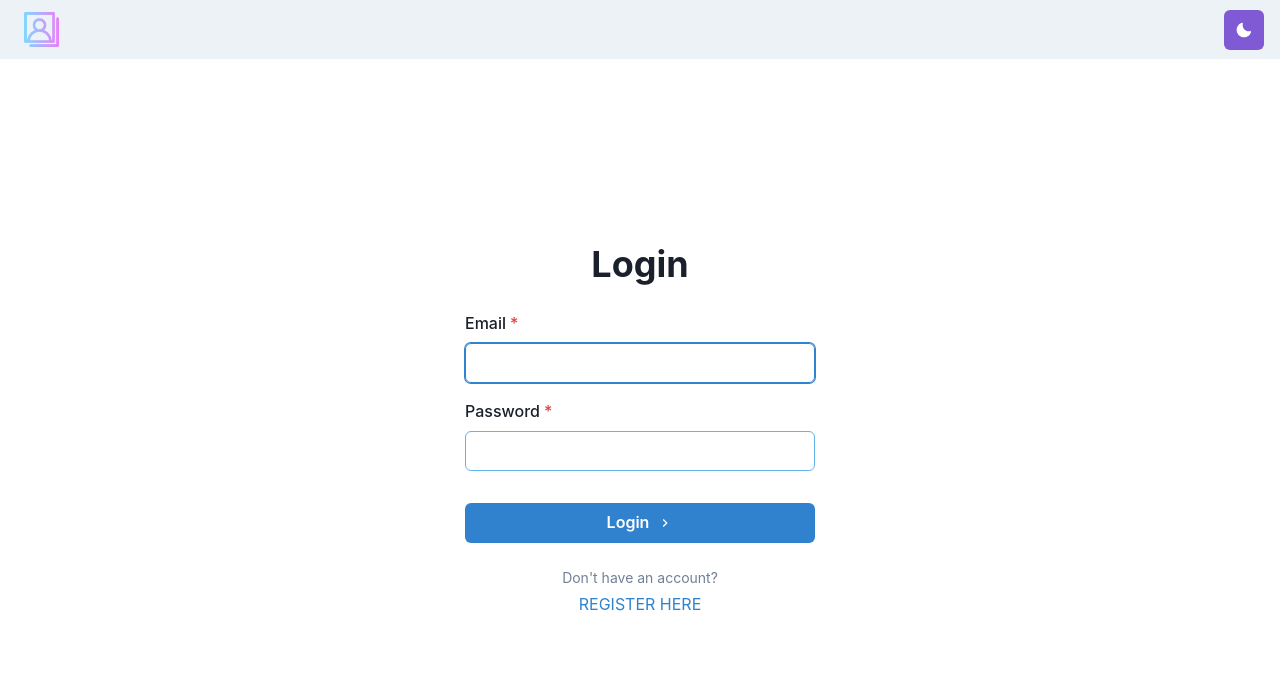
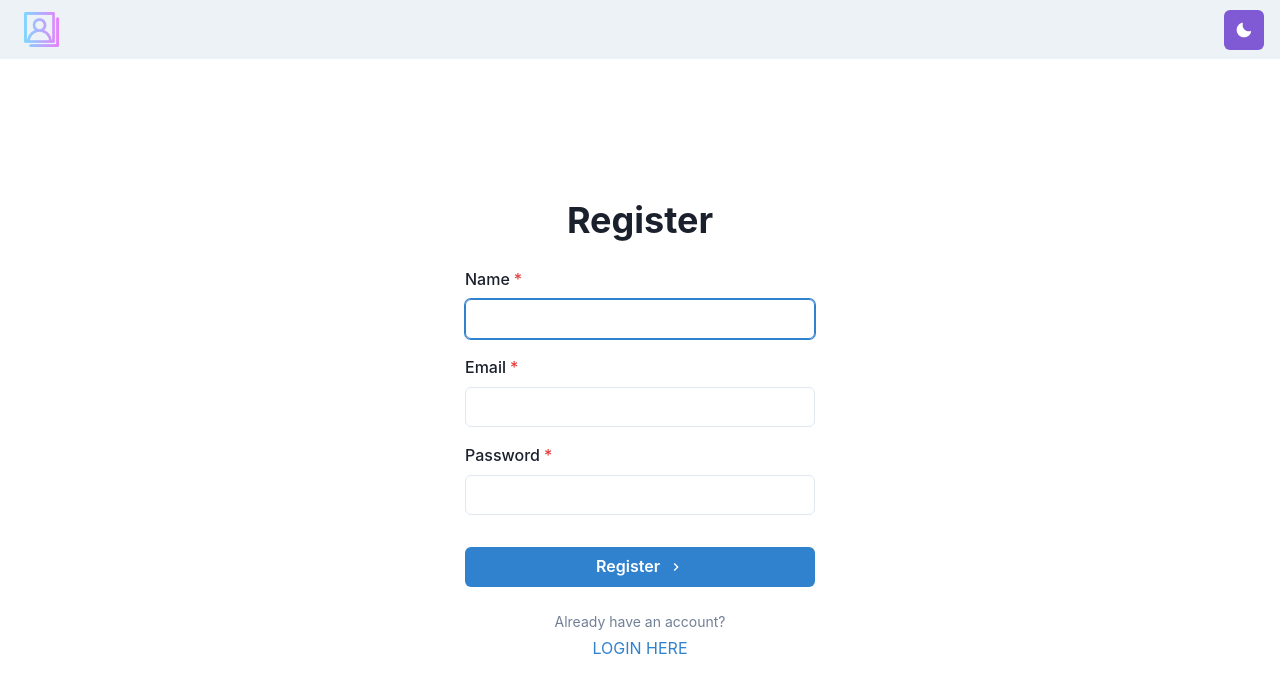
Before and after one commit to radoslavtomas/addressbook, a React (Vite) app: page /register in a window 1280 px wide. Shown: the top 692 px of the page. Built offline with nearby package versions, Linux system fonts and the light colour scheme.

Commit message:
added router dom

```diff
--- a/package.json
+++ b/package.json
@@ -18,7 +18,8 @@
     "framer-motion": "^10.16.4",
     "prop-types": "^15.8.1",
     "react": "^18.2.0",
-    "react-dom": "^18.2.0"
+    "react-dom": "^18.2.0",
+    "react-router-dom": "^6.16.0"
   },
   "devDependencies": {
     "@types/react": "^18.2.15",
--- a/src/App.jsx
+++ b/src/App.jsx
@@ -1,11 +1,30 @@
-import Login from './components/Login/Login.jsx'
+import { createBrowserRouter, RouterProvider } from 'react-router-dom'
+
+import Login from './pages/Login/Login.jsx'
+import Register from './pages/Register/Register.jsx'
+import Error from './pages/Error/Error.jsx'
+
 import './App.css'
+
+// router and routes
+const router = createBrowserRouter([{
+  path: '/',
+  element: <Login/>,
+  errorElement: <Error/>
+},
+  {
+    path: '/login',
+    element: <Login/>
+  },
+  {
+    path: '/register',
+    element: <Register/>
+  }
+])
 
 function App () {
   return (
-    <>
-      <Login/>
-    </>
+    <RouterProvider router={router}/>
   )
 }
 
--- /dev/null
+++ b/src/pages/Error/Error.jsx
@@ -0,0 +1,18 @@
+import { useRouteError } from 'react-router-dom'
+
+const Error = () => {
+  const error = useRouteError()
+  console.error(error)
+
+  return (
+    <div id="error-page">
+      <h1>Oops!</h1>
+      <p>Sorry, an unexpected error has occurred.</p>
+      <p>
+        <i>{error.statusText || error.message}</i>
+      </p>
+    </div>
+  )
+}
+
+export default Error
--- /dev/null
+++ b/src/pages/Login/Login.jsx
@@ -0,0 +1,80 @@
+import {
+  Box,
+  Button,
+  Center,
+  Container,
+  FormControl,
+  FormErrorMessage,
+  FormLabel,
+  Heading,
+  Input
+} from '@chakra-ui/react'
+import { ChevronRightIcon } from '@chakra-ui/icons'
+import Layout from '../../layouts/Guest.jsx'
+
+const Login = () => {
+
+  const isError = false
+
+  return (
+    <Layout>
+      <Container maxW="container.md">
+        <Box display={{ md: 'flex' }} mb={6}>
+          <Box flexGrow={1}>
+            <Center>
+              <Heading as="h2" variant="page-title" textAlign="center">
+                Login
+              </Heading>
+            </Center>
+          </Box>
+        </Box>
+
+        <Box delay={0.1} mb={6}>
+          <Box maxW="350px" mx="auto">
+            <form>
+              <FormControl mb={4} isRequired isInvalid={isError}>
+                <FormLabel htmlFor="email">Email</FormLabel>
+                <Input
+                  id="email"
+                  autoFocus
+                  type="email"
+                />
+                <FormErrorMessage>Email is required</FormErrorMessage>
+              </FormControl>
+
+              <FormControl mb={8} isRequired isInvalid={isError}>
+                <FormLabel htmlFor="password">Password</FormLabel>
+                <Input
+                  id="password"
+                  type="password"
+                />
+                <FormErrorMessage>Password is required</FormErrorMessage>
+              </FormControl>
+
+              <Button
+                type="submit"
+                rightIcon={<ChevronRightIcon/>}
+                colorScheme="blue"
+                variant="solid"
+                w="100%"
+              >
+                Login
+              </Button>
+            </form>
+          </Box>
+        </Box>
+
+        <Box delay={0.2}>
+          <Center textColor={'gray.500'} fontSize={'sm'} mb={1}>
+            <p>Don&apos;t have an account?</p>
+          </Center>
+          <Center textTransform={'uppercase'}>
+            <a href={'/register'}>Register here</a>
+          </Center>
+        </Box>
+      </Container>
+    </Layout>
+  )
+}
+
+export default Login
--- a/src/components/Login/Login.jsx
+++ b/src/pages/Register/Register.jsx
@@ -12,7 +12,7 @@ import {
 import { ChevronRightIcon } from '@chakra-ui/icons'
 import Layout from '../../layouts/Guest.jsx'
 
-const Login = () => {
+const Register = () => {
 
   const isError = false
 
@@ -23,7 +23,7 @@ const Login = () => {
           <Box flexGrow={1}>
             <Center>
               <Heading as="h2" variant="page-title" textAlign="center">
-                Login
+                Register
               </Heading>
             </Center>
           </Box>
@@ -33,12 +33,20 @@ const Login = () => {
           <Box maxW="350px" mx="auto">
             <form>
               <FormControl mb={4} isRequired isInvalid={isError}>
+                <FormLabel htmlFor="email">Name</FormLabel>
+                <Input
+                  id="name"
+                  autoFocus
+                  type="name"
+                />
+                <FormErrorMessage>Email is required</FormErrorMessage>
+              </FormControl>
+
+              <FormControl mb={4} isRequired isInvalid={isError}>
                 <FormLabel htmlFor="email">Email</FormLabel>
                 <Input
                   id="email"
-                  autoFocus
                   type="email"
-                  borderColor="blue.300"
                 />
                 <FormErrorMessage>Email is required</FormErrorMessage>
               </FormControl>
@@ -48,7 +56,6 @@ const Login = () => {
                 <Input
                   id="password"
                   type="password"
-                  borderColor="blue.300"
                 />
                 <FormErrorMessage>Password is required</FormErrorMessage>
               </FormControl>
@@ -60,7 +67,7 @@ const Login = () => {
                 variant="solid"
                 w="100%"
               >
-                Login
+                Register
               </Button>
             </form>
           </Box>
@@ -68,10 +75,10 @@ const Login = () => {
 
         <Box delay={0.2}>
           <Center textColor={'gray.500'} fontSize={'sm'} mb={1}>
-            <p>Don&apos;t have an account?</p>
+            <p>Already have an account?</p>
           </Center>
           <Center textTransform={'uppercase'}>
-            <a href={'#'}>Register here</a>
+            <a href={'/login'}>Login here</a>
           </Center>
         </Box>
       </Container>
@@ -79,4 +86,4 @@ const Login = () => {
   )
 }
 
-export default Login
+export default Register
```
Also changed, not shown: 1 other file (tests, documents, lock files or other folders).
